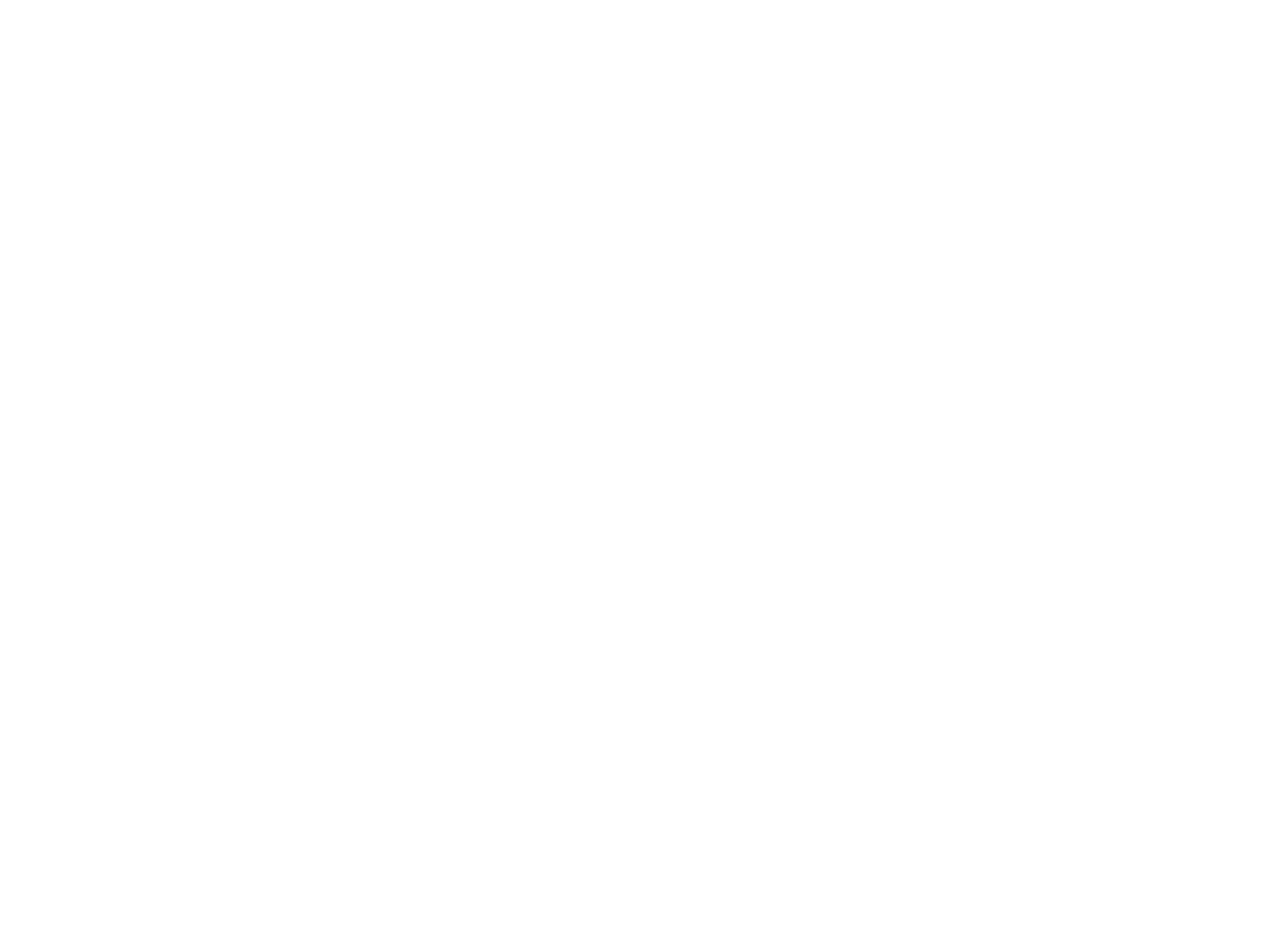
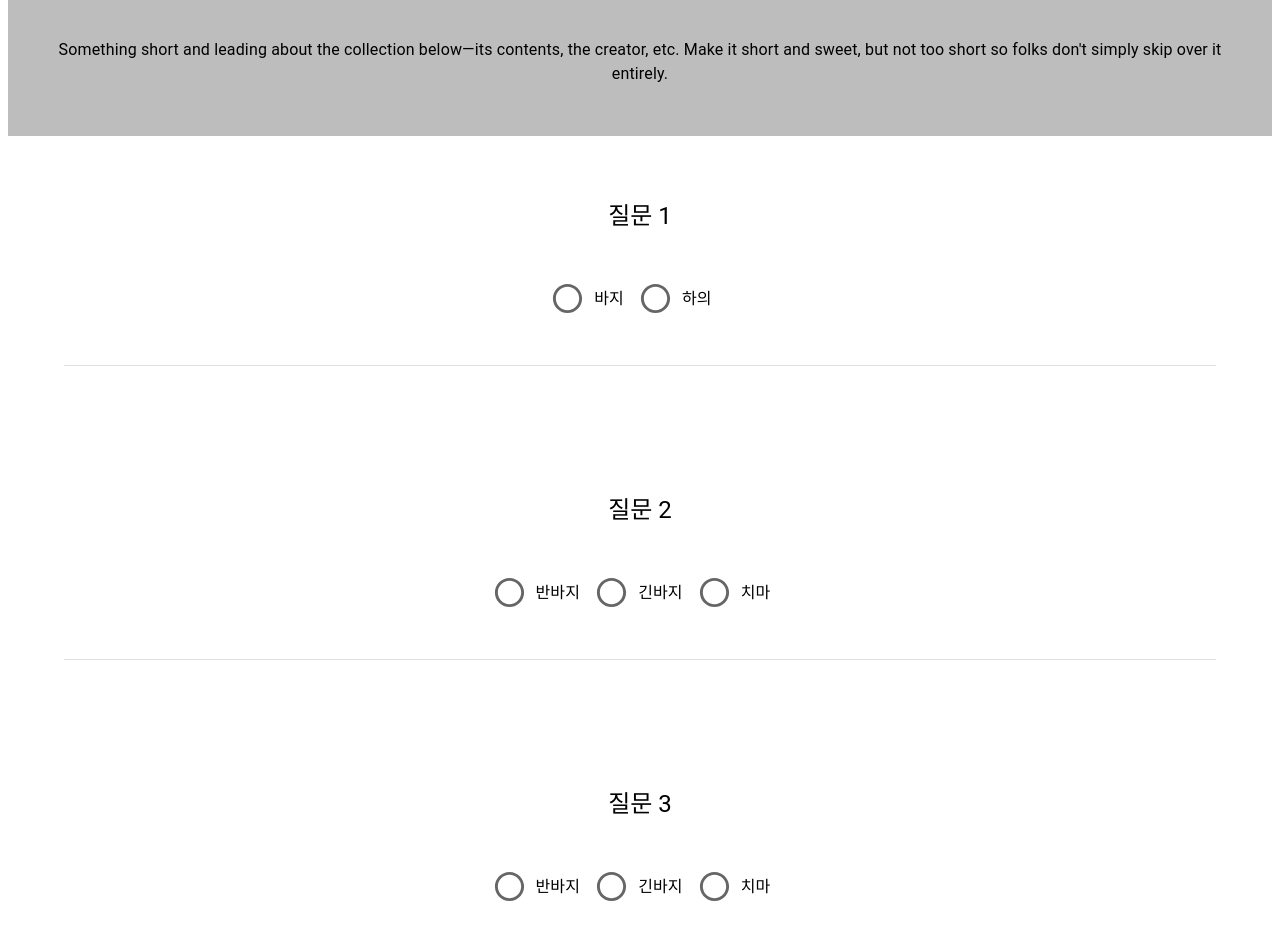
Before and after one commit to look-93/dress-recommend-client, a React (Create React App) app: page /surver in a window 1280 px wide. Before the commit this address had no page. Shown: the part 120-1060 px from the top of the page. Before the commit the page ends 800 px from the top, so only its background shows below. Built offline with nearby package versions, Linux system fonts and the light colour scheme; the HTML template or start-up script is replaced by a standard one.

Commit message:
db연결

```diff
--- a/package.json
+++ b/package.json
@@ -20,6 +20,7 @@
     "react-dom": "^18.2.0",
     "react-router-dom": "^6.3.0",
     "react-scripts": "5.0.1",
+    "react-scroll": "^1.8.7",
     "react-slick": "^0.29.0",
     "slick-carousel": "^1.8.1",
     "styled-components": "^5.3.5",
--- a/src/App.js
+++ b/src/App.js
@@ -1,7 +1,6 @@
 import React from 'react';
 import Dashboard from './layout/dashboard/index';
-import Survey from './survey/surveyPage';
-import Review from './layout/reviewPage/review';
+import Survey from './survey/index';
 
 function App() {
   return (
--- a/src/layout/authentication/sign-up/index.js
+++ b/src/layout/authentication/sign-up/index.js
@@ -5,6 +5,7 @@ import {
   Typography,
   MenuItem,
   Button,
+  Grid,
 } from '@mui/material';
 import { useState } from 'react';
 import axios from 'axios';
@@ -66,6 +67,11 @@ export default function SignUp() {
     console.log(result);
   };
 
+  const [click, setClick] = useState(false);
+  const clicked = () => {
+    setClick(true);
+  };
+
   return (
     <Container maxWidth="xs">
       <Box
@@ -76,7 +82,7 @@ export default function SignUp() {
           alignItems: 'center',
         }}
       >
-        <Typography component="h1" variant="h5" sx={{ mb: 3 }}>
+        <Typography component="h1" variant="h4" sx={{ mb: 3 }}>
           회원가입
         </Typography>
         <Box>
@@ -119,6 +125,27 @@ export default function SignUp() {
             <MenuItem value={'M'}>남자</MenuItem>
           </TextField>
 
+          {/* <Grid container spacing={2}>
+            <Grid item xs={12} sm={6}>
+              <TextField
+                autoComplete="given-name"
+                required
+                fullWidth
+                label="이메일"
+                autoFocus
+              />
+            </Grid>
+            <Grid item xs={12} sm={6}>
+              <TextField required fullWidth label="선택" select>
+                <MenuItem value={'naver'}>naver.com</MenuItem>
+                <MenuItem value={'daum'}>daum.net</MenuItem>
+                <MenuItem value={'daum'} aria-selected>
+                  직접입력
+                </MenuItem>
+              </TextField>
+            </Grid>
+          </Grid> */}
+
           <TextField
             margin="normal"
             required
--- a/src/layout/dashboard/index.js
+++ b/src/layout/dashboard/index.js
@@ -8,9 +8,11 @@ import {
 } from '@mui/material';
 import Side from './sidevarList';
 import Main from './main';
-import Review from '../reviewPage/review';
+import Review from '../reviewPage/index';
 import SignUp from '../authentication/sign-up/index';
 import Login from '../authentication/login';
+import Survey from '../../survey';
+import Mypage from '../mypage';
 
 import { Link } from 'react-router-dom';
 import { BrowserRouter, Routes, Route } from 'react-router-dom';
@@ -54,6 +56,10 @@ export default function Dashboard(props) {
             <Link to="signup" style={{ textDecoration: 'none' }}>
               <Button disableRipple>회원가입</Button>
             </Link>
+
+            <Button disableRipple sx={{ color: 'text.secondary' }}>
+              로그아웃
+            </Button>
           </Stack>
         </Toolbar>
       </AppBar>
@@ -61,6 +67,8 @@ export default function Dashboard(props) {
         <Route path="/" element={<Main />}></Route>
         <Route path="/review" element={<Review />}></Route>
         <Route path="/signup" element={<SignUp />}></Route>
+        <Route path="/surver" element={<Survey />}></Route>
+        <Route path="/mypage" element={<Mypage />}></Route>
       </Routes>
     </BrowserRouter>
   );
--- a/src/layout/dashboard/listItem.js
+++ b/src/layout/dashboard/listItem.js
@@ -4,6 +4,7 @@ import {
   ListItemText,
   ListSubheader,
 } from '@mui/material';
+import { Box } from '@mui/system';
 import { Link } from 'react-router-dom';
 
 export default function ListItem() {
@@ -16,7 +17,9 @@ export default function ListItem() {
         </Link>
       </ListItemButton>
       <ListItemButton>
-        <ListItemText primary="마이페이지" />
+        <Link to="/mypage" style={{ textDecoration: 'none' }}>
+          <ListItemText primary="마이페이지" />
+        </Link>
       </ListItemButton>
     </List>
   );
--- a/src/layout/dashboard/main.js
+++ b/src/layout/dashboard/main.js
@@ -9,6 +9,8 @@ import {
   Stack,
   Typography,
 } from '@mui/material';
+
+import { Link } from 'react-router-dom';
 
 export default function Main() {
   return (
@@ -29,9 +31,11 @@ export default function Main() {
           justifyContent: 'center',
         }}
       >
-        <Button size="large" variant="contained" sx={{ mt: 10 }}>
-          시작하기
-        </Button>
+        <Link to="surver" style={{ textDecoration: 'none' }}>
+          <Button size="large" variant="contained" sx={{ mt: 10 }}>
+            시작하기
+          </Button>
+        </Link>
       </Box>
     </Box>
   );
--- /dev/null
+++ b/src/layout/mypage/index.js
@@ -0,0 +1,110 @@
+import * as React from 'react';
+import {
+  Avatar,
+  List,
+  ListItem,
+  ListItemText,
+  ListItemAvatar,
+  Divider,
+  Container,
+  Typography,
+  Grid,
+  Box,
+} from '@mui/material';
+import AssignmentIndIcon from '@mui/icons-material/AssignmentInd';
+import { useState, useRef } from 'react';
+
+export default function Mypage() {
+  const [Image, setImage] = useState(
+    'https://cdn.pixabay.com/photo/2015/10/05/22/37/blank-profile-picture-973460_1280.png'
+  );
+  const fileInput = useRef(null);
+
+  const onChange = (e) => {
+    if (e.target.files[0]) {
+    } else {
+      //업로드 취소할 시
+      setImage(
+        'https://cdn.pixabay.com/photo/2015/10/05/22/37/blank-profile-picture-973460_1280.png'
+      );
+      return;
+    }
+    //화면에 프로필 사진 표시
+    const reader = new FileReader();
+    reader.onload = () => {
+      if (reader.readyState === 2) {
+        setImage(reader.result);
+      }
+    };
+    reader.readAsDataURL(e.target.files[0]);
+  };
+  return (
+    <Box>
+      <Typography
+        component="h1"
+        variant="h4"
+        align="center"
+        sx={{ mt: 15, mb: 15 }}
+      >
+        마이페이지
+      </Typography>
+      <Box sx={{ display: 'flex' }} justifyContent="center">
+        <Grid container maxWidth="sm">
+          <Grid item xs={6} sx={{ mt: 5 }}>
+            <input
+              type="file"
+              style={{ display: 'none' }}
+              accept="image/jpg,impge/png,image/jpeg"
+              name="profile_img"
+              onChange={onChange}
+              ref={fileInput}
+            />
+            <Avatar
+              alt="Profile"
+              src={Image}
+              sx={{ height: '100px', width: '100px', mt: 2 }}
+              onClick={() => {
+                fileInput.current.click();
+              }}
+              style={{ cursor: 'pointer' }}
+            />
+          </Grid>
+
+          <Grid item xs={6}>
+            <List>
+              <ListItem>
+                <ListItemAvatar>
+                  <Avatar>
+                    <AssignmentIndIcon />
+                  </Avatar>
+                </ListItemAvatar>
+                <ListItemText primary="이름" secondary="홍길동" />
+              </ListItem>
+              <Divider variant="inset" component="li" />
+              <ListItem>
+                <ListItemAvatar>
+                  <Avatar>
+                    <AssignmentIndIcon />
+                  </Avatar>
+                </ListItemAvatar>
+                <ListItemText
+                  primary="회원 아이디"
+                  secondary="kosmo@django.com"
+                />
+              </ListItem>
+              <Divider variant="inset" component="li" />
+              <ListItem>
+                <ListItemAvatar>
+                  <Avatar>
+                    <AssignmentIndIcon />
+                  </Avatar>
+                </ListItemAvatar>
+                <ListItemText primary="성별" secondary="남성" />
+              </ListItem>
+            </List>
+          </Grid>
+        </Grid>
+      </Box>
+    </Box>
+  );
+}
--- /dev/null
+++ b/src/survey/index.js
@@ -0,0 +1,100 @@
+import {
+  Container,
+  Box,
+  Typography,
+  Paper,
+  RadioGroup,
+  FormControlLabel,
+  Radio,
+  Divider,
+} from '@mui/material';
+import { Link } from 'react-scroll';
+
+export default function Survey() {
+  return (
+    <Box sx={{ pt: 6, pb: 6 }}>
+      <Container maxWidth="lx" sx={{ bgcolor: '#bdbdbd', height: 200 }}>
+        <Typography variant="h4" textAlign="center" sx={{ p: 3 }} gutterBottom>
+          무료 성격유형검사
+        </Typography>
+        <Typography variant="body1" textAlign="center" gutterBottom>
+          Something short and leading about the collection below—its contents,
+          the creator, etc. Make it short and sweet, but not too short so folks
+          don't simply skip over it entirely.
+        </Typography>
+      </Container>
+
+      <Container sx={{ py: 8 }} maxWidth="lg">
+        <Box sx={{ mb: 5 }}>
+          <Typography variant="h5" align="center">
+            질문 1
+          </Typography>
+
+          <RadioGroup row sx={{ justifyContent: 'center', my: 5 }}>
+            <FormControlLabel
+              value="바지"
+              control={<Radio color="success" size="large" />}
+              label="바지"
+            />
+            <FormControlLabel
+              value="하의"
+              control={<Radio color="success" size="large" />}
+              label="하의"
+            />
+          </RadioGroup>
+        </Box>
+        <Divider />
+      </Container>
+      <Container sx={{ py: 8 }} maxWidth="lg">
+        <Box sx={{ mb: 5 }}>
+          <Typography variant="h5" align="center">
+            질문 2
+          </Typography>
+          <RadioGroup row sx={{ justifyContent: 'center', my: 5 }}>
+            <FormControlLabel
+              value="반바지"
+              control={<Radio color="success" size="large" />}
+              label="반바지"
+            />
+            <FormControlLabel
+              value="긴바지"
+              control={<Radio color="success" size="large" />}
+              label="긴바지"
+            />
+            <FormControlLabel
+              value="치마"
+              control={<Radio color="success" size="large" />}
+              label="치마"
+            />
+          </RadioGroup>
+        </Box>
+        <Divider />
+      </Container>
+      <Container sx={{ py: 8 }} maxWidth="lg">
+        <Box sx={{ mb: 5 }}>
+          <Typography variant="h5" align="center">
+            질문 3
+          </Typography>
+          <RadioGroup row sx={{ justifyContent: 'center', my: 5 }}>
+            <FormControlLabel
+              value="반바지"
+              control={<Radio color="success" size="large" />}
+              label="반바지"
+            />
+            <FormControlLabel
+              value="긴바지"
+              control={<Radio color="success" size="large" />}
+              label="긴바지"
+            />
+            <FormControlLabel
+              value="치마"
+              control={<Radio color="success" size="large" />}
+              label="치마"
+            />
+          </RadioGroup>
+        </Box>
+        <Divider />
+      </Container>
+    </Box>
+  );
+}
```
Also changed, not shown: src/layout/authentication/login/index.js (+7 -6 lines), src/layout/reviewPage/index.js (renamed from src/layout/reviewPage/review.js, +17 -17 lines), src/survey/surveyPage.js (deleted), 1 other file (tests, documents, lock files or other folders).
